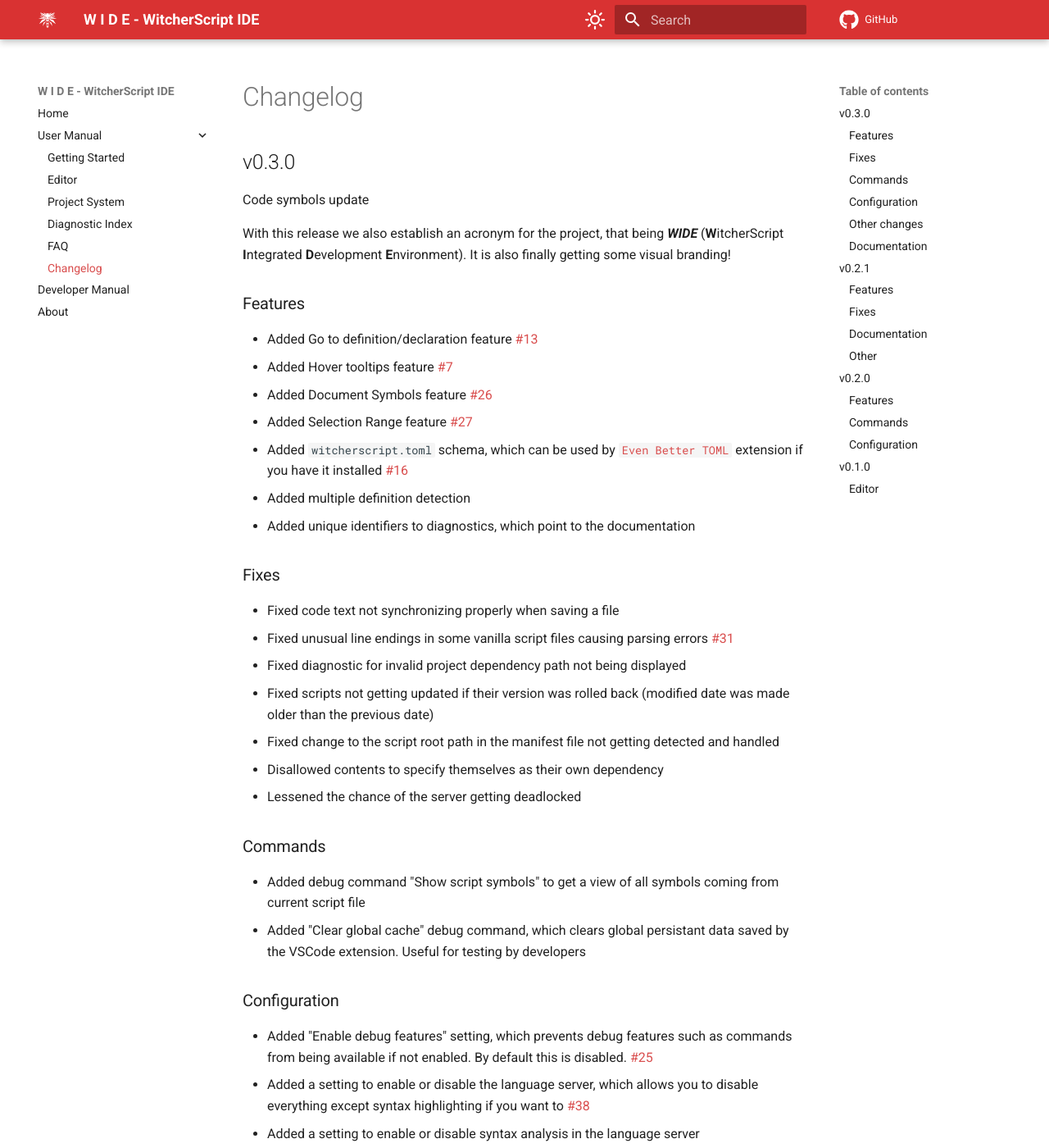
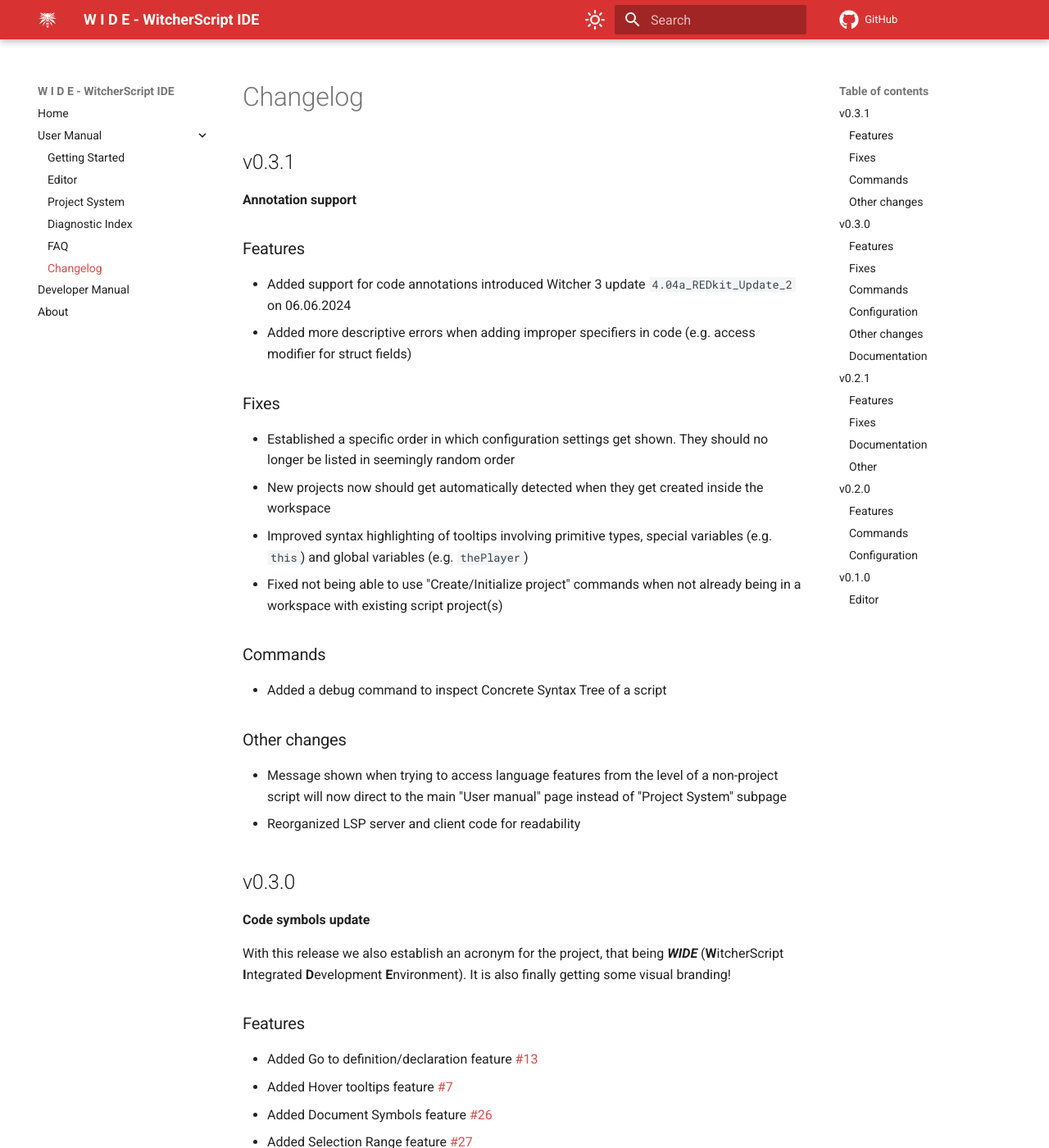
Before and after one commit to SpontanCombust/witcherscript-ide, an MkDocs documentation site: the page built from docs/user-manual/changelog.md, in a window 1280 px wide and 1400 px high. Shown: the whole window at 82% size. Built offline with MkDocs 1.6.1 and Material for MkDocs 9.7.7, drawn with Linux system fonts in a browser that asks for light colours; comment, search, counter and statistics services are not loaded.

Commit message:
updated changelog

```diff
--- a/docs/user-manual/changelog.md
+++ b/docs/user-manual/changelog.md
@@ -3,8 +3,29 @@
 # Changelog
 
 
+## v0.3.1
+**Annotation support**
+
+### Features
+- Added support for code annotations introduced Witcher 3 update `4.04a_REDkit_Update_2` on 06.06.2024
+- Added more descriptive errors when adding improper specifiers in code (e.g. access modifier for struct fields)
+
+### Fixes
+- Established a specific order in which configuration settings get shown. They should no longer be listed in seemingly random order
+- New projects now should get automatically detected when they get created inside the workspace
+- Improved syntax highlighting of tooltips involving primitive types, special variables (e.g. `this`) and global variables (e.g. `thePlayer`)
+- Fixed not being able to use "Create/Initialize project" commands when not already being in a workspace with existing script project(s)
+
+### Commands
+- Added a debug command to inspect Concrete Syntax Tree of a script
+
+### Other changes
+- Message shown when trying to access language features from the level of a non-project script will now direct to the main "User manual" page instead of "Project System" subpage
+- Reorganized LSP server and client code for readability
+
+
 ## v0.3.0
-Code symbols update
+**Code symbols update**
 
 With this release we also establish an acronym for the project, that being ***WIDE*** (**W**itcherScript **I**ntegrated **D**evelopment **E**nvironment).
 It is also finally getting some visual branding!
@@ -52,7 +73,7 @@
 
 
 ## v0.2.1
-REDKit project support & fixes
+**REDKit project support & fixes**
 
 ### Features
 - Added support for REDKit projects
@@ -78,7 +99,7 @@
 
 
 ## v0.2.0
-Project system update
+**Project system update**
 
 ### Features
 - Added a project system for WitcherScript, check the user manual for details
@@ -100,7 +121,7 @@
 
 
 ## v0.1.0
-Initial release
+**Initial release**
 
 ### Editor
 - Added syntax highlighting
```
